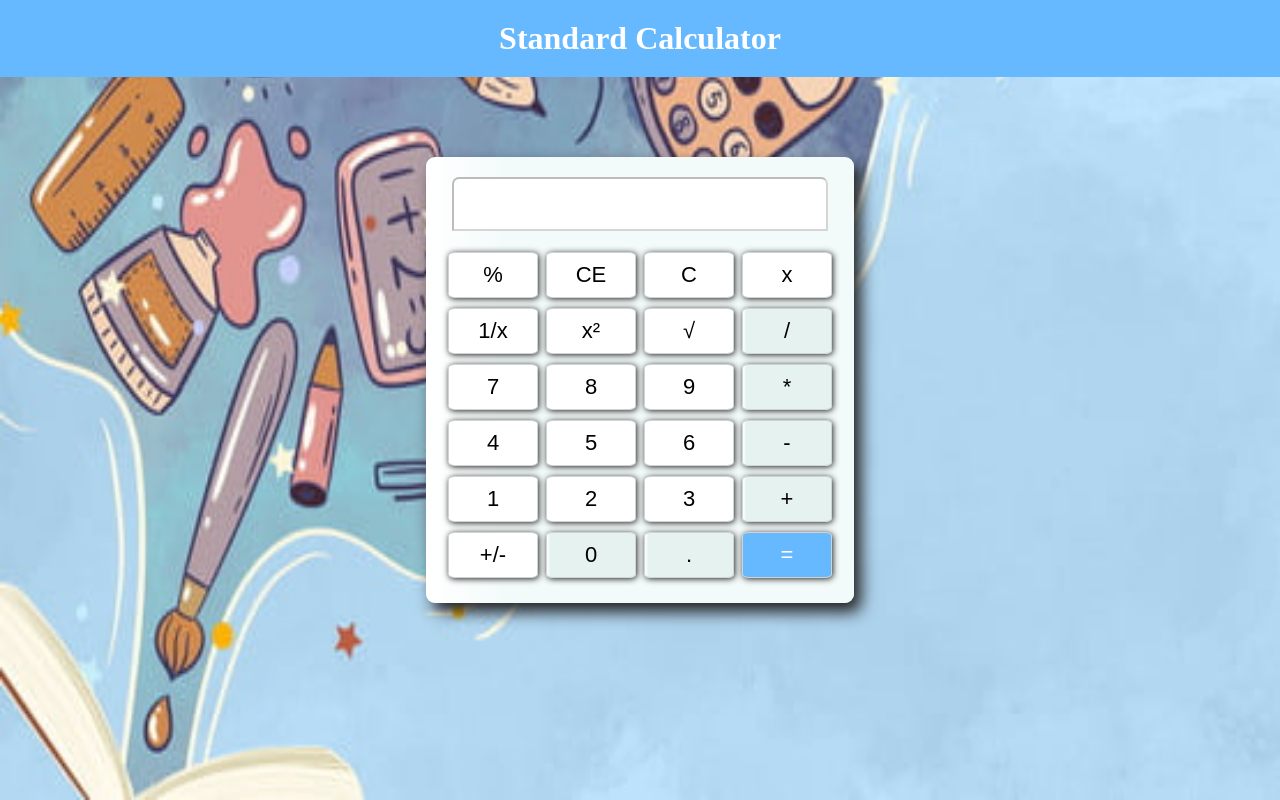
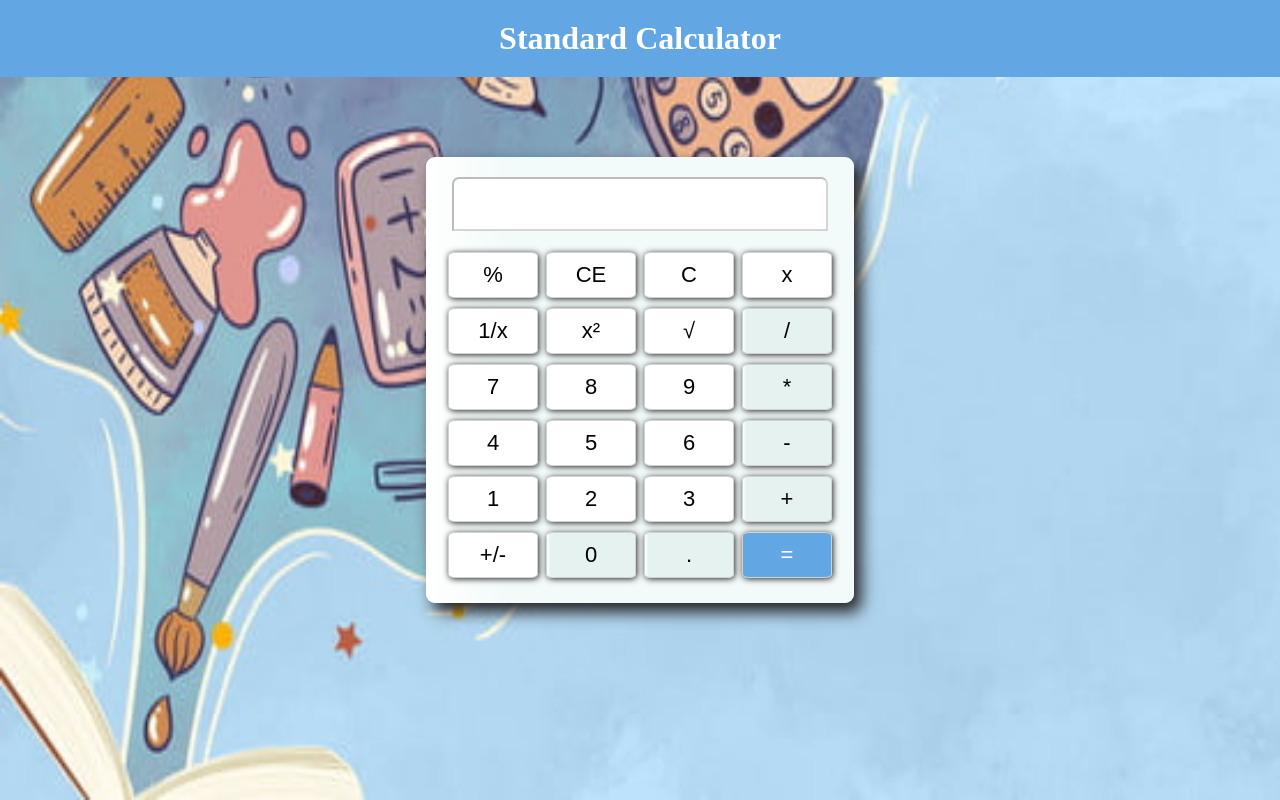
Before and after one commit to snehaltawade/Javascript-Calculator, a plain HTML site: page index.html in a window 1280 px wide. Drawn offline with Linux system fonts and the light colour scheme.

Commit message:
css changes

```diff
--- a/style.css
+++ b/style.css
@@ -6,8 +6,6 @@ html, body {
 }
 body{
     background: #ebebeb;
-    background: linear-gradient(90deg, rgba(255,255,255,1) 0%, rgba(243,251,250,1) 18%, rgba(194,238,247,1) 100%);
-
     background-image: url('./assets/calc.jpg');
     background-repeat: no-repeat;
     background-size: 100vw 100vh;
@@ -21,7 +19,7 @@ body{
     font-size: xx-large;
     padding-top: 5%;
     padding: 20px;
-    background-color: #66b8ff;
+    background-color: #62a7e3;
 }
 
 
@@ -99,7 +97,7 @@ button:hover{
     background: linear-gradient(90deg, rgba(255,255,255,1) 0%, rgba(229,242,240,1) 4%);
 }
 #equals{
-    background-color: #66b8ff;
+    background-color: #62a7e3;
     color: white;
 }
 /* .clear{
```
